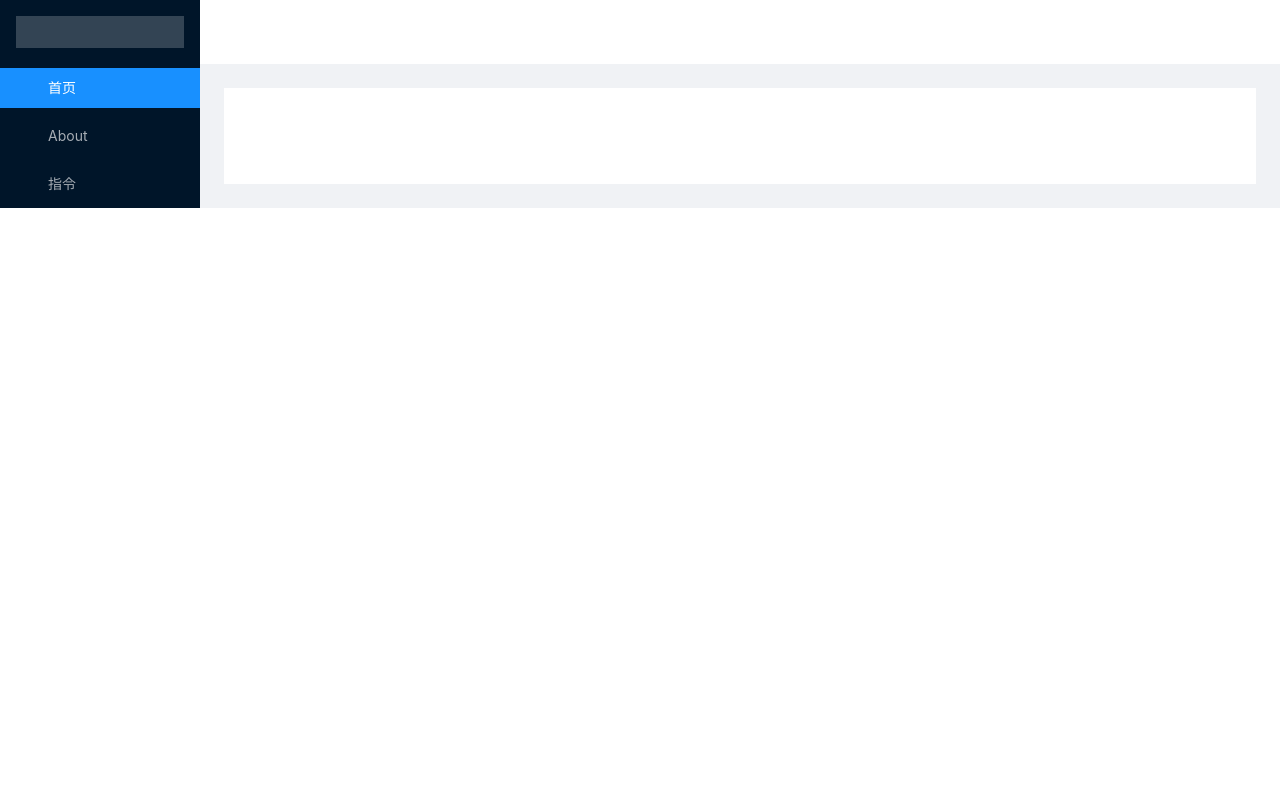
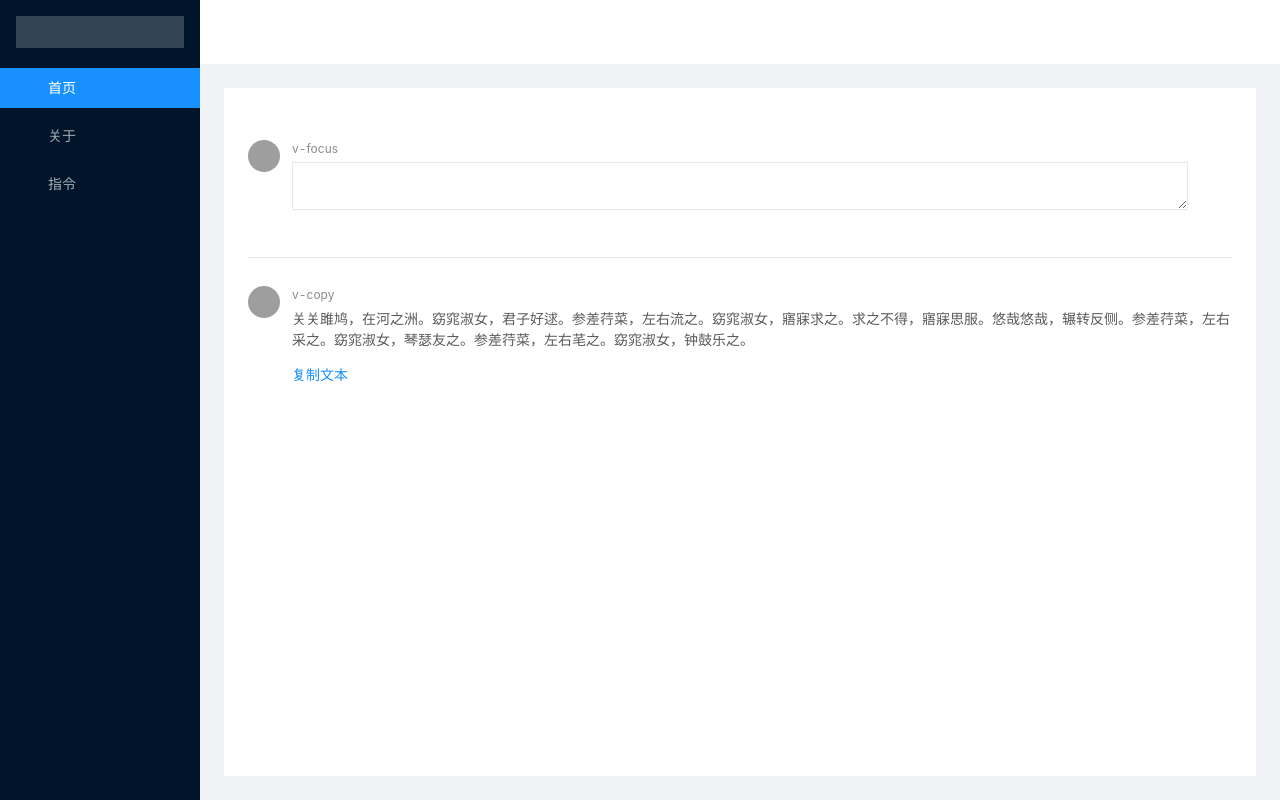
Before and after one commit to guchengnan/vue-promote, a Vue app: page /directives in a window 1280 px wide. Built offline with nearby package versions, Linux system fonts and the light colour scheme; grey boxes are pictures that could not be loaded.

Commit message:
feat: 增加vue指令

```diff
--- a/package.json
+++ b/package.json
@@ -9,6 +9,7 @@
   "dependencies": {
     "ant-design-vue": "^1.7.2",
     "core-js": "^3.6.5",
+    "moment": "^2.29.1",
     "vue": "^2.6.11",
     "vue-router": "^3.2.0",
     "vuex": "^3.4.0"
--- a/src/App.vue
+++ b/src/App.vue
@@ -10,7 +10,7 @@
 					</a-menu-item>
 					<a-menu-item key="2">
 						<a-icon type="video-camera" />
-						<router-link to="/about">About</router-link>
+						<router-link to="/about">关于</router-link>
 					</a-menu-item>
 					<a-menu-item key="3">
 						<a-icon type="api" />
@@ -51,6 +51,9 @@ export default {
 	}
 }
 .ant-layout {
+	.ant-layout-sider{
+		height: 100vh;
+	}
 	.ant-layout-header {
 		background: rgb(255, 255, 255);
 		padding: 0px;
@@ -67,6 +70,9 @@ export default {
 	}
 	.ant-layout-content{
 		margin: 24px;
+		padding: 24px;
+		// height: calc(100vh - 160px);
+		overflow-y: auto;
 		background: rgb(255, 255, 255);
 	}
 }
--- a/src/assets/style/reset.css
+++ b/src/assets/style/reset.css
@@ -108,7 +108,8 @@ section {
 }
 
 body {
-	line-height: 1;
+	width: 100vw;
+	height: 100vh;
 }
 
 ol,
@@ -134,7 +135,30 @@ table {
 	border-spacing: 0;
 }
 
+textarea,
+input {
+	outline: none;
+	border: 1px solid #e8e8e8;
+}
+
 a{
 	color: rgba(0, 0, 0, 0.85);
 	text-decoration: none;
 }
+
+/* 滚动槽 */
+::-webkit-scrollbar {
+    width: 6px;
+    height: 6px;
+}
+::-webkit-scrollbar-track {
+    border-radius: 3px;
+    background: rgba(0,0,0,0.06);
+    -webkit-box-shadow: inset 0 0 5px rgba(0,0,0,0.08);
+}
+/* 滚动条滑块 */
+::-webkit-scrollbar-thumb {
+    border-radius: 3px;
+    background: rgba(0,0,0,0.12);
+    -webkit-box-shadow: inset 0 0 10px rgba(0,0,0,0.05);
+}
--- a/src/main.js
+++ b/src/main.js
@@ -9,6 +9,9 @@ import 'ant-design-vue/dist/antd.css'
 import AntDesign from 'ant-design-vue'
 Vue.use(AntDesign);
 
+import Directives from './tools/directives/index.js'
+Vue.use(Directives)
+
 Vue.config.productionTip = false
 
 new Vue({
--- a/src/router/index.js
+++ b/src/router/index.js
@@ -6,12 +6,17 @@ const routes = [
   {
     path: '/',
     name: 'Home',
-    component: import(/* webpackChunkName: "home" */ '../views/home/index.vue')
+    component: () => import(/* webpackChunkName: "home" */ '../views/home/index.vue')
   },
   {
     path: '/about',
     name: 'About',
     component: () => import(/* webpackChunkName: "about" */ '../views/about/index.vue')
+  },
+  {
+    path: '/directives',
+    name: 'Directives',
+    component: () => import(/* webpackChunkName: "directives" */ '../views/directives/index.vue')
   }
 ]
 
--- /dev/null
+++ b/src/tools/directives/copy.js
@@ -0,0 +1,44 @@
+// Ant-Design-Vue 中的$message全局配置
+import { message} from 'ant-design-vue'
+
+const copy = {
+  bind(el, { value }) {
+    el.$value = value
+    el.handler = () => {
+      if (!el.$value) {
+        // 值为空的时候，给出提示。可根据项目UI仔细设计
+        console.log('无复制内容')
+        return
+      }
+      // 动态创建 textarea 标签
+      const textarea = document.createElement('textarea')
+      // 将该 textarea 设为 readonly 防止 iOS 下自动唤起键盘，同时将 textarea 移出可视区域
+      textarea.readOnly = 'readonly'
+      textarea.style.position = 'absolute'
+      textarea.style.left = '-9999px'
+      // 将要 copy 的值赋给 textarea 标签的 value 属性
+      textarea.value = el.$value
+      // 将 textarea 插入到 body 中
+      document.body.appendChild(textarea)
+      // 选中值并复制
+      textarea.select()
+      const result = document.execCommand('Copy')
+      if (result) {
+		message.success('复制成功');
+      }
+      document.body.removeChild(textarea)
+    }
+    // 绑定点击事件，就是所谓的一键 copy 啦
+    el.addEventListener('click', el.handler)
+  },
+  // 当传进来的值更新的时候触发
+  componentUpdated(el, { value }) {
+    el.$value = value
+  },
+  // 指令与元素解绑的时候，移除事件绑定
+  unbind(el) {
+    el.removeEventListener('click', el.handler)
+  },
+}
+
+export default copy
--- /dev/null
+++ b/src/tools/directives/focus.js
@@ -0,0 +1,8 @@
+const focus = {
+	inserted: function(el) {
+		el.focus()
+	}
+
+}
+
+export default focus
--- /dev/null
+++ b/src/tools/directives/index.js
@@ -0,0 +1,15 @@
+import copy from './copy'
+import focus from './focus'
+// 自定义指令
+const directives = {
+  copy,
+  focus
+}
+
+export default {
+  install(Vue) {
+    Object.keys(directives).forEach((key) => {
+      Vue.directive(key, directives[key])
+    })
+  },
+}
--- /dev/null
+++ b/src/views/directives/index.vue
@@ -0,0 +1,35 @@
+<template>
+	<div class="directives">
+		<a-list :header="自定义指令">
+			<a-list-item>
+				<a-comment author="v-focus" avatar="https://lh3.googleusercontent.com/ogw/ADGmqu8rlFwo2Fg_4TJiJFvpcnsfTtEqywOdLCkWSWs=s64-c-mo">
+					<p slot="content">
+						<textarea type="text" v-focus style="width: 70vw;"></textarea>
+					</p>
+				</a-comment>
+			</a-list-item>
+			<a-list-item>
+				<a-comment author="v-copy" avatar="https://lh3.googleusercontent.com/ogw/ADGmqu8rlFwo2Fg_4TJiJFvpcnsfTtEqywOdLCkWSWs=s64-c-mo">
+					<p slot="content">{{pre}}</p>
+					<template slot="actions">
+						<a href="javascript:;" v-copy="pre">复制文本</a>
+					</template>
+				</a-comment>
+			</a-list-item>
+		</a-list>
+	</div>
+</template>
+
+<script>
+import moment from 'moment';
+export default {
+	data() {
+		return {
+			pre: `关关雎鸠，在河之洲。窈窕淑女，君子好逑。参差荇菜，左右流之。窈窕淑女，寤寐求之。求之不得，寤寐思服。悠哉悠哉，辗转反侧。参差荇菜，左右采之。窈窕淑女，琴瑟友之。参差荇菜，左右芼之。窈窕淑女，钟鼓乐之。`,
+
+		};
+	}
+};
+</script>
+
+<style></style>
```
Also changed, not shown: 1 other file (tests, documents, lock files or other folders).
